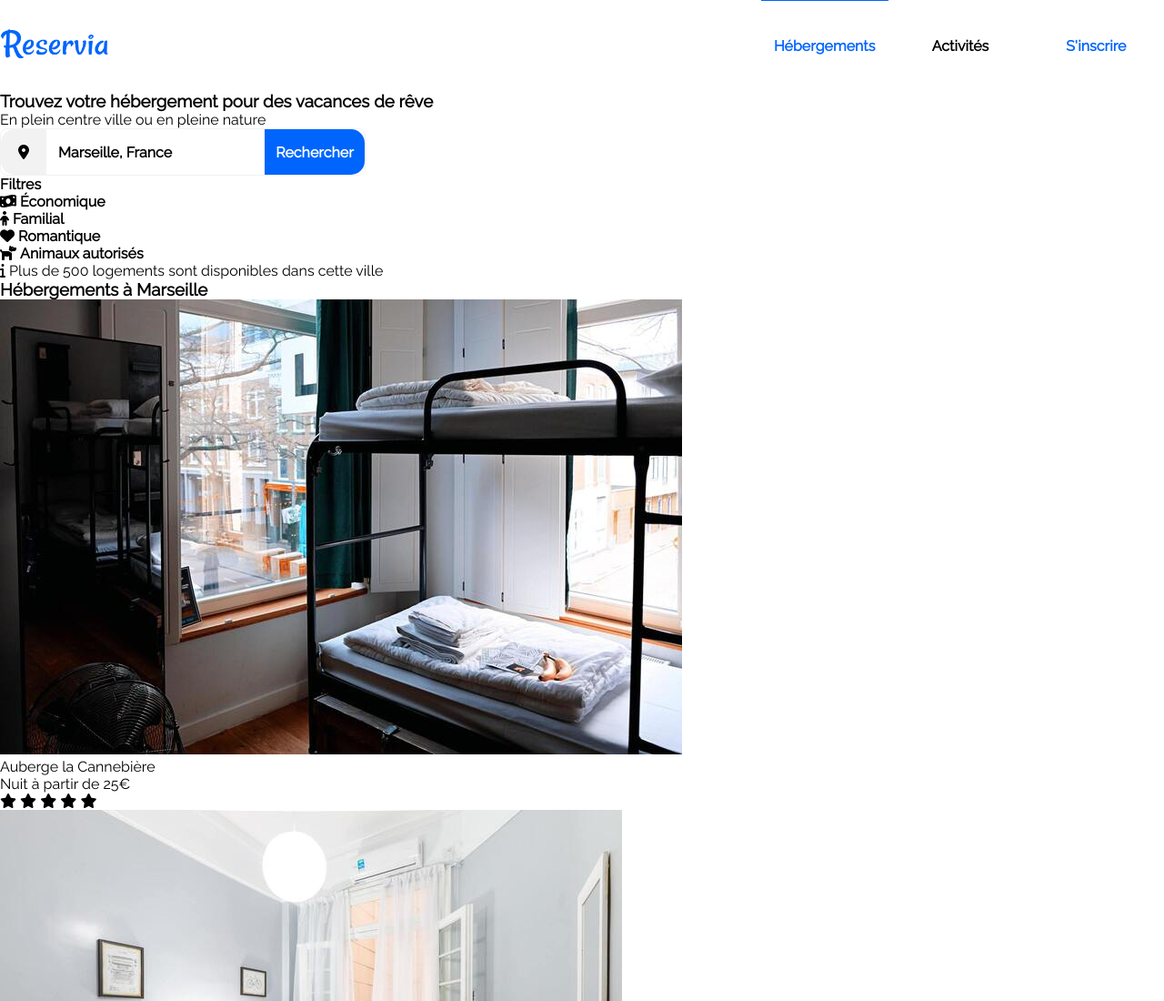
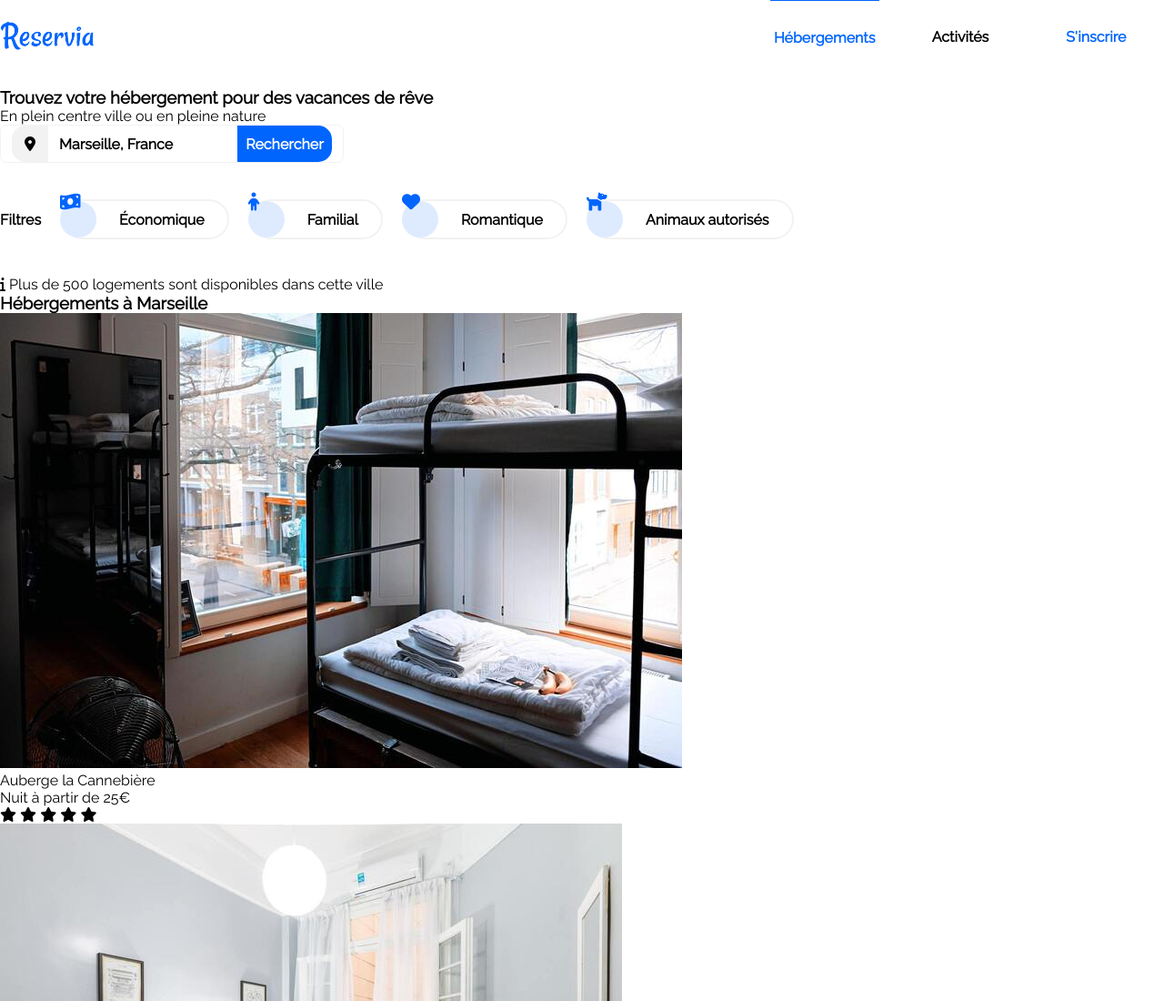
Before and after one commit to d-walid/openclassrooms-dev-web-reservia, a plain HTML site: page index.html in a window 1280 px wide. Shown: the top 1100 px of the page at 91% size. Drawn offline with Linux system fonts and the light colour scheme.

Commit message:
Filters CSS 1.0 100%

```diff
--- a/css/index.css
+++ b/css/index.css
@@ -1,7 +1,7 @@
-@import url('https://fonts.googleapis.com/css2?family=Raleway&display=swap');
+@import url("https://fonts.googleapis.com/css2?family=Raleway&display=swap");
 
 * {
-  font-family: 'Raleway', sans-serif;
+  font-family: "Raleway", sans-serif;
   margin: 0;
 }
 
@@ -39,17 +39,17 @@
   align-items: center;
 }
 
-/* HEADER CSS */
+/* LOGO CSS */
 
 .logo-reservia img {
-  width: 120px;
-  height: 50px;
+  width: 13vh;
+  height: 6vh;
 }
 
 /* NAV CSS */
 
 nav {
-  height: 100px;
+  height: 12vh;
 }
 
 .nav-links {
@@ -57,8 +57,8 @@ nav {
 }
 
 .nav-link {
-  width: 140px;
-  height: 99px;
+  width: 15vh;
+  height: 10vh;
 }
 
 .nav-links a {
@@ -82,8 +82,6 @@ nav {
   color: #0065fc;
 }
 
-/* BODY CSS */
-
 /* TITLE CSS */
 
 .title-container h3 {
@@ -91,37 +89,84 @@ nav {
 }
 
 .search-container {
-  width: 400px;
-  border-radius: 8px;
+  width: 47vh;
+  border-radius: 0.9vh;
   border: 1px solid #f2f2f2;
 }
 
 .icon-size {
-  width: 50px;
-  height: 50px;
+  width: 5vh;
+  height: 5vh;
   border-radius: 15px 0px 0px 15px;
 }
 
 .search-input-container {
-  height: 50px;
-  width: 240px;
+  height: 5vh;
+  width: 26vh;
   font-size: 16px;
   font-weight: bold;
   border: none;
-  padding-left: 13px;
+  padding-left: 1.5vh;
   color: black;
 }
 
 .search {
   cursor: pointer;
-  height: 50px;
-  width: 110px;
+  height: 5vh;
+  width: 13vh;
   color: white;
   font-weight: bold;
   border-radius: 0px 15px 15px 0px;
 }
 
 /* FILTERS CSS */
+
+.filter-container {
+  display: flex;
+  align-items: center;
+}
+
+.filter-container h4 {
+  margin-right: 3vh;
+}
+
+.filter-margin {
+  margin: 40px 0px 40px 0px;
+}
+
+.filter-icon {
+  width: 5vh;
+  height: 5vh;
+  border-radius: 25px;
+  color: #0065fc;
+  background-color: #deebff;
+  margin-left: -5px;
+}
+
+.filter-text-icon {
+  height: 5vh;
+  margin-right: 3vh;
+  border: 2px solid #f2f2f2;
+  border-radius: 30px;
+}
+
+.filter-text {
+  height: 5vh;
+  padding: 0px 25px 0px 25px;
+  border: 0px 25px 25px 0px;
+  font-weight: bold;
+}
+
+.filter-text-icon:hover > .filter-icon {
+  background-color: #0065fc;
+  color: white;
+  cursor: pointer;
+}
+
+.filter-text-icon:hover > .filter-text {
+  color: #0065fc;
+  cursor: pointer;
+}
 
 /* SECTION CSS */
 
--- a/index.html
+++ b/index.html
@@ -54,25 +54,23 @@
     </div>
 
     <!-- FILTERS -->
-    <div class="filter-container">
+    <div class="filter-container filter-margin">
       <h4>Filtres</h4>
-      <div class="filter-list">
-        <div id="filter-economy">
-          <i class="fas fa-money-bill-wave"></i>
-          <b>Économique</b>
-        </div>
-        <div id="filter-family">
-          <i class="fas fa-child"></i>
-          <b>Familial</b>
-        </div>
-        <div id="filter-love">
-          <i class="fas fa-heart"></i>
-          <b>Romantique</b>
-        </div>
-        <div id="filter-animals">
-          <i class="fas fa-dog"></i>
-          <b>Animaux autorisés</b>
-        </div>
+      <div class="filter-text-icon flex-between">
+        <i class="fas fa-money-bill-wave fa-lg filter-icon flex-center"></i>
+        <div class="filter-text flex-center">Économique</div>
+      </div>
+      <div class="filter-text-icon flex-between">
+        <i class="fas fa-child filter-icon fa-lg flex-center"></i>
+        <div class="filter-text flex-center">Familial</div>
+      </div>
+      <div class="filter-text-icon flex-between">
+        <i class="fas fa-heart filter-icon fa-lg flex-center"></i>
+        <div class="filter-text flex-center">Romantique</div>
+      </div>
+      <div class="filter-text-icon flex-between">
+        <i class="fas fa-dog filter-icon fa-lg flex-center"></i>
+        <div class="filter-text flex-center">Animaux autorisés</div>
       </div>
     </div>
 
```
